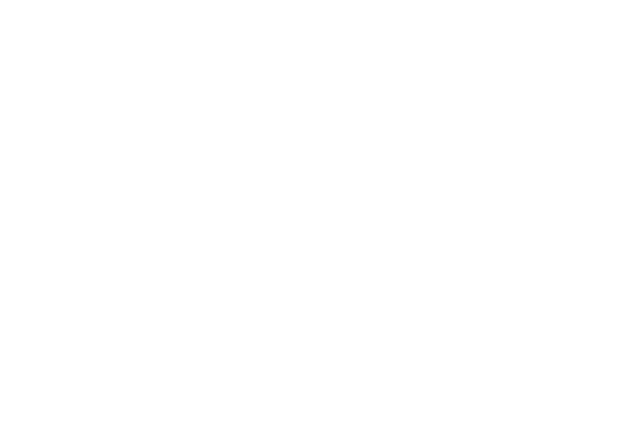
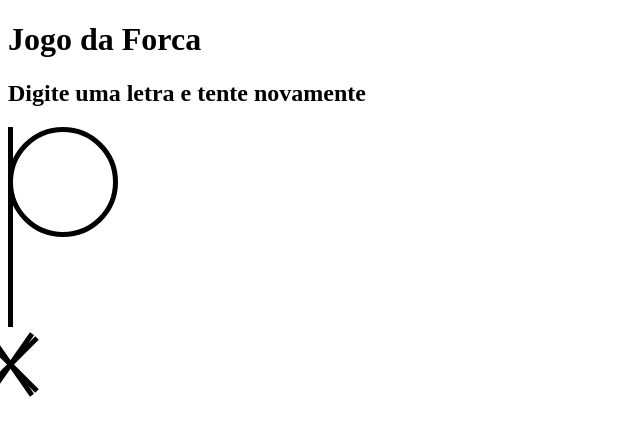
Before and after one commit to lets-code-red-squad/hangman-game, a plain HTML site: page index.html in a window 1280 px wide. Shown: the whole page, without its empty margins (0-640 px from the left). Drawn offline with Linux system fonts and the light colour scheme.

Commit message:
adicionando boneco e testes no script

```diff
--- a/index.html
+++ b/index.html
@@ -8,6 +8,17 @@
   <link rel="stylesheet" href="style.css">
 </head>
 <body>
+  <h1>Jogo da Forca</h1>
+  <h2>Digite uma letra e tente novamente</h2>
+  <div class="boneco">
+    <div class="cabeça"></div>
+    <div class="corpo"></div>
+    <div class="braco-esquerdo"></div>
+    <div class="braco-direito"></div>
+    <div class="perna-esquerda"></div>
+    <div class="perna-direita"></div>
+  </div>
+
   <script src="script.js"></script>
 </body>
 </html>
--- a/script.js
+++ b/script.js
@@ -0,0 +1,25 @@
+const teste = document.getElementById('teste');
+
+const palavras = [
+  {
+    'brasil': ['Um país da América', 'O quinto maior do Mundo'],
+    'estados unidos': [],
+  },
+  {
+
+  },
+  {
+
+  },
+]
+
+
+
+const sorteio = Math.floor(Math.random() *)
+
+window.onkeydown = (event) => {
+  const code = event.keyCode >= 65 && event.keyCode <= 90
+    ? event.key
+    : '';
+
+}
--- a/style.css
+++ b/style.css
@@ -0,0 +1,49 @@
+.boneco {
+  position: relative;
+}
+
+.cabeça {
+  position: absolute;
+  border: solid 5px black;
+  border-radius: 100%;
+  width: 100px;
+  height: 100px;
+}
+
+.corpo {
+  background-color: black;
+  height: 200px;
+  width: 5px;
+}
+
+.braco-esquerdo {
+  position: absolute;
+  background-color: black;
+  height: 75px;
+  width: 5px;
+  transform: rotate(-145deg);
+}
+
+.braco-direito {
+  position: absolute;
+  background-color: black;
+  height: 75px;
+  width: 5px;
+  transform: rotate(145deg);
+}
+
+.perna-direita {
+  position: absolute;
+  background-color: black;
+  height: 75px;
+  width: 5px;
+  transform: rotate(-45deg);
+}
+
+.perna-esquerda {
+  position: absolute;
+  background-color: black;
+  height: 75px;
+  width: 5px;
+  transform: rotate(45deg);
+}
```
